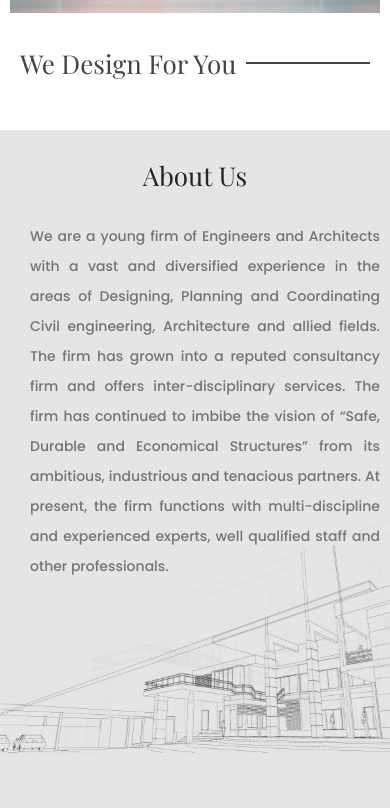
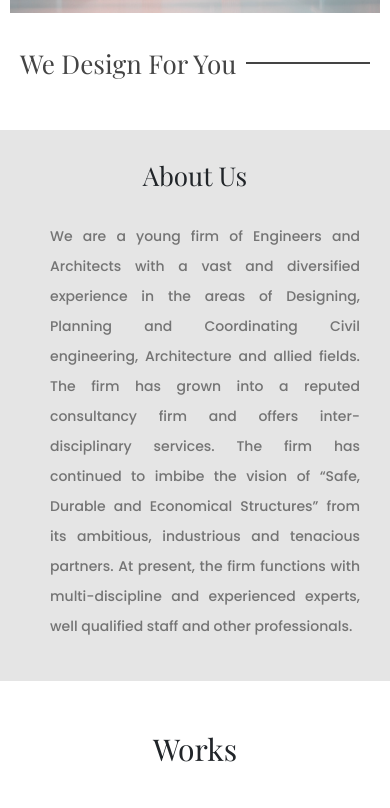
Before and after one commit to Nirbyoleek/ES-India, a React (Create React App) app: page / in a window 390 px wide. Shown: the part 1660-2468 px from the top of the page. Built offline with nearby package versions, Linux system fonts and the light colour scheme.

Commit message:
Footer,About us fixed

```diff
--- a/src/components/Footer/Footer.js
+++ b/src/components/Footer/Footer.js
@@ -13,24 +13,16 @@ const Footer = () => {
     <div>
       <div className={classes.Footer}>
         <div className={classes.Contact2}>
-        <a
-                className={classes.Mail}
-                href="mailto:solutionbyexpert@gmail.com"
-              >
-          <div className={classes.AdContainer}>
-            <MdEmail className={classes.Icons} />
+          <a className={classes.Mail} href="mailto:solutionbyexpert@gmail.com">
+            <div className={classes.AdContainer}>
+              <MdEmail className={classes.Icons} />
 
-            <div>
-
-                solutionbyexpert@gmail.com
-
+              <div>solutionbyexpert@gmail.com</div>
             </div>
-
-          </div>
           </a>
           <div className={classes.AdContainer}>
             <IoCall className={classes.Icons} />
-            <div>+91-9810285722</div>
+            <div>+91-9810285722, 9811407026 , 9873661588</div>
           </div>
           <div>
             <div className={classes.AdContainer}>
@@ -66,7 +58,6 @@ const Footer = () => {
               Copyright
               <BiCopyright className={classes.Copy} /> {n}
             </div>
-            <div className={classes.Copyright2}> Expert AE Solutions</div>
           </div>
         </div>
       </div>
--- a/src/components/LandingPage/AboutUs/AboutUs.js
+++ b/src/components/LandingPage/AboutUs/AboutUs.js
@@ -1,12 +1,12 @@
 import React from "react";
-import Test from "../../../assets/Test.svg";
+
 import classes from "./AboutUs.module.css";
 import { Media } from "reactstrap";
 
 const AboutUs = () => {
   return (
     <div className={classes.AboutUs} id="abt">
-       {/*<div className={classes.scrollspy}>
+      {/*<div className={classes.scrollspy}>
         <div>
           <a href="#abt">click me!</a>
         </div>
@@ -24,8 +24,6 @@ const AboutUs = () => {
         partners. At present, the firm functions with multi-discipline and
         experienced experts, well qualified staff and other professionals.
       </Media>
-
-      <img className={classes.Image} src={Test} alt="" />
     </div>
   );
 };
--- a/src/components/LandingPage/AboutUs/AboutUs.module.css
+++ b/src/components/LandingPage/AboutUs/AboutUs.module.css
@@ -11,7 +11,7 @@
   }
   .AboutUs {
     background-color: #e5e5e5;
-    height: 185vh;
+    height: 80vh;
   }
   .Info {
     margin: 50px auto;
@@ -40,7 +40,7 @@
 @media only screen and (max-width: 500px) {
   .AboutUs {
     background: #e5e5e5;
-    height: 90vh;
+    min-height: 60vh;
   }
   .AboutUs h2 {
     padding-top: 30px;
@@ -50,12 +50,11 @@
   }
   .Info {
     padding: 40px;
-    width: 430px;
-    height: 176px;
-    margin: 10px -10px;
+    width: 100vw;
+    min-height: 50vh;
+    margin: 10px;
 
     text-align: justify;
-    line-height: 29px;
     line-height: 30px;
     font-size: 14px;
     color: #747474;
@@ -76,12 +75,12 @@
 @media only screen and (min-width: 738px) and (max-width: 900px) {
   .AboutUs {
     background: #e5e5e5;
-    height: 110vh;
+    height: 80vh;
     margin-bottom: 150px;
   }
   .AboutUs h2 {
     padding-top: 30px;
-    font-size: 2em;
+    font-size: 3em;
     margin: 20px;
     margin-bottom: 30px;
   }
@@ -111,12 +110,12 @@
 @media only screen and (min-width: 901px) and (max-width: 1100px) {
   .AboutUs {
     background: #e5e5e5;
-    height: 100vh;
+    height: 60vh;
     margin-bottom: 150px;
   }
   .AboutUs h2 {
     padding-top: 30px;
-    font-size: 2.4em;
+    font-size: 4em;
     margin: 20px;
     margin-bottom: 30px;
   }
```
